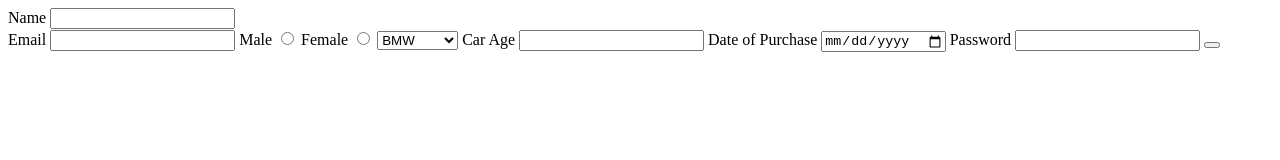
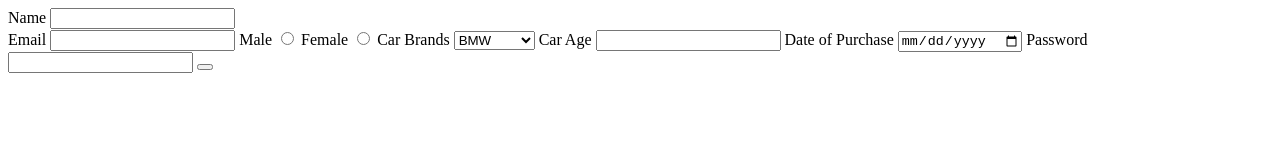
Before and after one commit to acciojob/car-insurance-form-Abhishek25052000, a website: page main.html in a window 1280 px wide. Drawn offline with Linux system fonts and the light colour scheme.

Commit message:
created a submission

```diff
--- a/main.html
+++ b/main.html
@@ -15,6 +15,7 @@
 			<input type="radio" name="gender" required>
 			<label>Female</label>
 			<input type="radio" name="gender" required>
+			<label>Car Brands</label>
 			<select id="cars">
 				<option>BMW</option>
 				<option>Audi</option>
```
